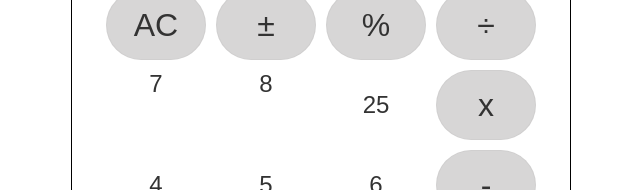
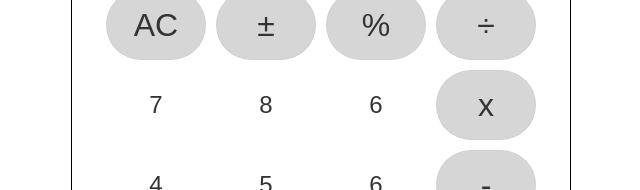
Before and after one commit to dushananuradha/Calculator_DarkLiteMode, a React (Create React App) app: page / in a window 1280 px wide. Shown: the part 277-467 px from the top of the page, without its empty margins (319-959 px from the left). Built offline with nearby package versions, Linux system fonts and the light colour scheme.

Commit message:
revert changes of App.js

```diff
--- a/src/App.js
+++ b/src/App.js
@@ -135,14 +135,9 @@ function App() {
           <Operator operator="±" onClick={setPlusOrMinus} />
           <Operator operator="%" onClick={setPercentageValue} />
           <Operator operator="÷" onClick={handleOperatorClick} />
-          <div data-testId="btn.4">
-            <Number number={"7"} onClick={handleNumberClick} />
-          </div>
-          <div data-testId="btn.8">
-            <Number number={"8"} onClick={handleNumberClick} />
-          </div>
-
-          <Number number={"25"} onClick={handleNumberClick} />
+          <Number number={"7"} onClick={handleNumberClick} />
+          <Number number={"8"} onClick={handleNumberClick} />
+          <Number number={"6"} onClick={handleNumberClick} />
           <Operator operator="x" onClick={handleOperatorClick} />
 
           <Number number={"4"} onClick={handleNumberClick} />
@@ -164,7 +159,7 @@ function App() {
           <div className="modeSelector">
             <label className="switch">
               <input type="checkbox" onChange={() => setDarkMode(!darkMode)} />
-              <div className="slider round"> </div>
+              <div test-id='theme.slider' className="slider round"> </div>
             </label>
           </div>
           <div className="modeSymbol2" style={{ color: darkMode ? "#c96dfd" : "grey" }}>☽</div>
```
